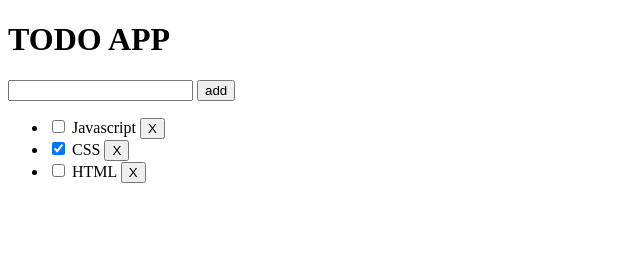
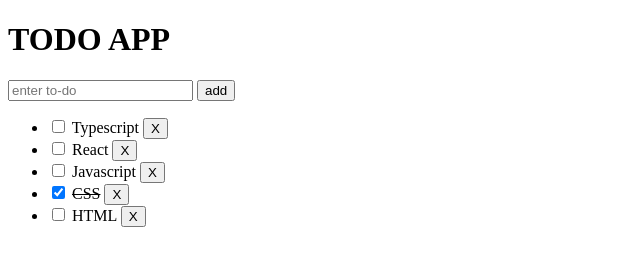
Before and after one commit to chacha912/js_playground, a website: page todo-app/index.html in a window 1280 px wide. Shown: the whole page, without its empty margins (0-640 px from the left). Drawn offline with Linux system fonts and the light colour scheme.

Commit message:
feat: Add todo list on form submit

```diff
--- a/todo-app/index.html
+++ b/todo-app/index.html
@@ -14,11 +14,13 @@
   <body>
     <h1>TODO APP</h1>
     <form class="todo-form">
-      <input type="text" class="todo-input" placeholder="" />
+      <input type="text" class="todo-input" placeholder="enter to-do" />
       <button type="submit">add</button>
     </form>
     <ul class="todo-container"></ul>
     <script>
+      const $todoForm = document.querySelector('.todo-form');
+      const $todoInput = document.querySelector('.todo-input');
       const $todoContainer = document.querySelector('.todo-container');
 
       let todos = [];
@@ -27,10 +29,10 @@
         $todoContainer.innerHTML = todos
           .map(
             ({ id, content, completed }) => `
-            <li id=${id}>
-              <input type="checkbox" ${completed ? 'checked' : ''}>
-              <span>${content}</span>
-              <button class="remove">X</button>
+            <li id="${id}">
+              <input type="checkbox" ${completed ? 'checked' : ''} class="todo-check" />
+              <span class="todo-txt">${content}</span>
+              <button class="todo-remove">X</button>
               </li>`
           )
           .join('');
@@ -40,13 +42,32 @@
         todos = [
           { id: 1, content: 'HTML', completed: false },
           { id: 2, content: 'CSS', completed: true },
-          { id: 3, content: 'Javascript', completed: false }
+          { id: 3, content: 'Javascript', completed: false },
+          { id: 4, content: 'React', completed: false },
+          { id: 5, content: 'Typescript', completed: false }
         ].sort((todo1, todo2) => todo2.id - todo1.id);
 
         render();
       };
 
+      const addTodo = content => {
+        todos = [{ id: generateNextId(), content, completed: false }, ...todos];
+        render();
+      };
+
+      const generateNextId = () => Math.max(...todos.map(todo => todo.id), 0) + 1;
+
       window.addEventListener('DOMContentLoaded', fetchTodos);
+
+      $todoForm.addEventListener('submit', e => {
+        e.preventDefault();
+
+        const content = $todoInput.value.trim();
+        if (!content) return;
+        addTodo(content);
+
+        $todoInput.value = '';
+      });
     </script>
   </body>
 </html>
```
